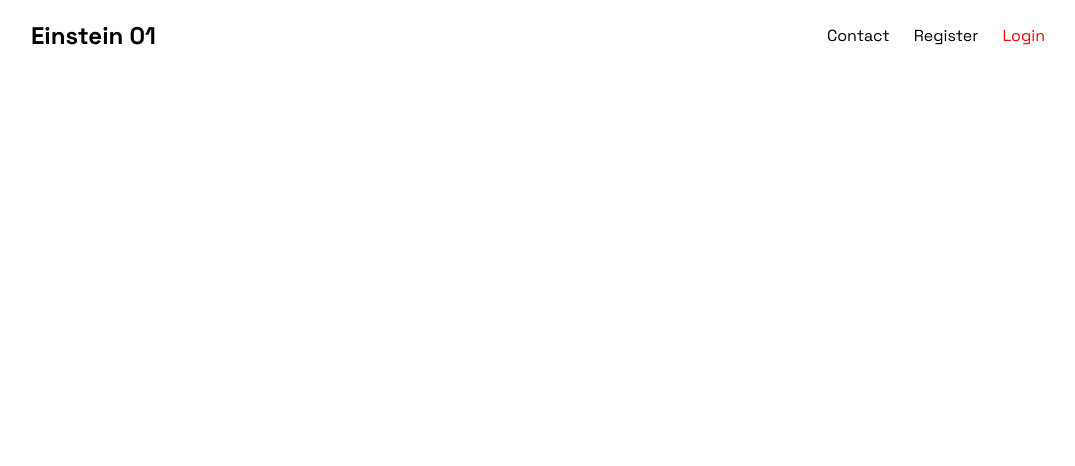
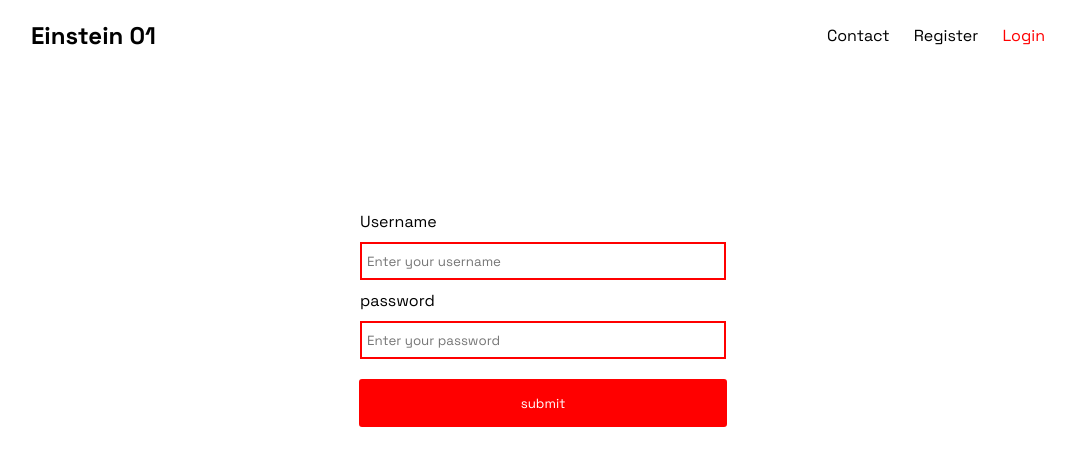
Before and after one commit to einsteinnnamah/AltschoolAssignment, a plain HTML site: page pages/Login/login.html in a window 1280 px wide. Shown: the whole page, without its empty margins (97-1172 px from the left). Drawn offline with Linux system fonts and the light colour scheme.

Commit message:
login page

```diff
--- a/pages/Login/login.css
+++ b/pages/Login/login.css
@@ -0,0 +1,31 @@
+.log_form{
+    display: flex;
+    flex-direction: column;
+    align-items: center;
+    margin-top: 10rem;
+}
+
+.log_info{
+    display: flex;
+    flex-direction: column;
+}
+
+.log_info input{
+    margin-top: 10px;
+    width: 22rem;
+    height: 1.5rem;
+    padding: 5px;
+    border: 2px solid red;
+    outline: none;
+}
+
+.log_btn{
+    padding: 10px;
+    width: 23rem !important;
+    height: 3rem !important;
+    color: white;
+    background-color: red;
+    border: none;
+    border-radius: 3px;
+    cursor: pointer;
+}
--- a/pages/Login/login.html
+++ b/pages/Login/login.html
@@ -25,8 +25,21 @@
 
     <form class="log_form">
         <div class="log_info">
+            <label for="username">Username</label>
+            <input type="text" name="username" placeholder="Enter your username" required id="">
+        </div>
 
+        <div class="log_info" style="margin-top: 10px;">
+            <label for="password">password</label>
+            <input type="password" name="passowrd" placeholder="Enter your password" id="">
         </div>
+
+
+        <div class="log_info" style="margin-top: 10px;">
+            <input class="log_btn" type="submit" required value="submit">
+        </div>
+
+
     </form>
 
     </div>
```
